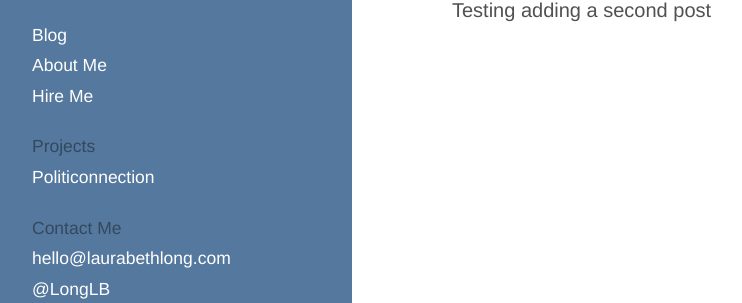
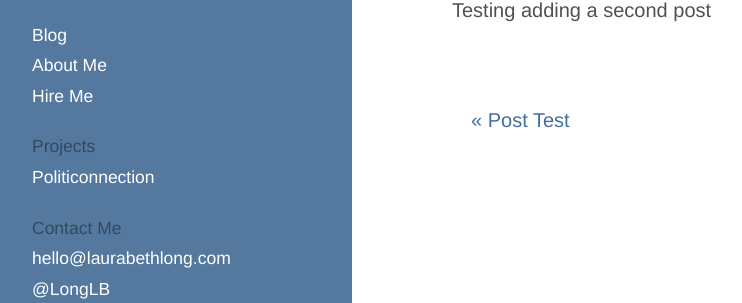
Before and after one commit to LauraBethLong/tttt, a Jekyll site: the page built from _posts/2015-08-20-post-test-2.md, in a window 1280 px wide. Shown: the part 188-491 px from the top of the page, without its empty margins (8-750 px from the left). Built offline with Jekyll 4.4.1, drawn with Linux system fonts in a browser that asks for light colours; some web fonts are replaced.

Commit message:
Update post.html
trying next/previous post navigation

```diff
--- a/_layouts/post.html
+++ b/_layouts/post.html
@@ -7,3 +7,12 @@
  <span class="post-date">{{ page.date | date: "%B %-d, %Y" }}</span>
  {{ content }}
 </article>
+
+<div class="pagination">
+  {% if page.next.url %}
+    <a class="pagination-item older" href="{{page.next.url}}">&laquo; {{page.next.title}}</a>
+  {% endif %}
+  {% if page.previous.url %}
+    <a class="pagination-item newer" href="{{page.previous.url}}">{{page.previous.title}} &raquo;</a>
+  {% endif %}
+</div>
```
